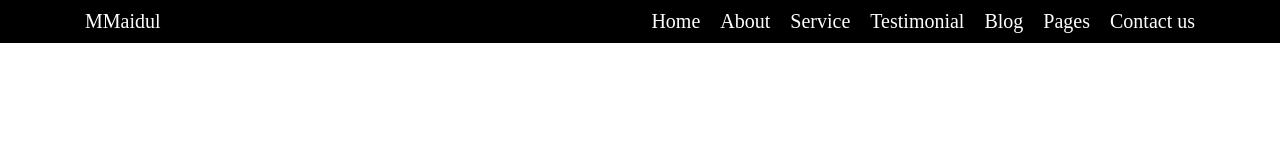
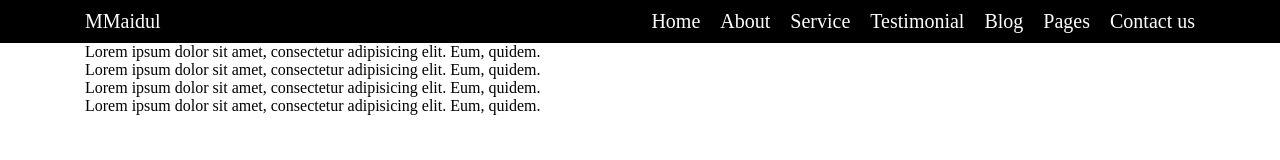
Before and after one commit to MMaidul/important-practice-repo, a plain HTML site: page index.html in a window 1280 px wide. Drawn offline with Linux system fonts and the light colour scheme.

Commit message:
slider-section added here

```diff
--- a/index.html
+++ b/index.html
@@ -29,5 +29,15 @@
             </div>
         </div>
     </header>
+    <section class="slider-section">
+        <div class="container">
+            <div class="slider">
+                <p>Lorem ipsum dolor sit amet, consectetur adipisicing elit. Eum, quidem.</p>
+                <p>Lorem ipsum dolor sit amet, consectetur adipisicing elit. Eum, quidem.</p>
+                <p>Lorem ipsum dolor sit amet, consectetur adipisicing elit. Eum, quidem.</p>
+                <p>Lorem ipsum dolor sit amet, consectetur adipisicing elit. Eum, quidem.</p>
+            </div>
+        </div>
+    </section>
 </body>
 </html>
```
